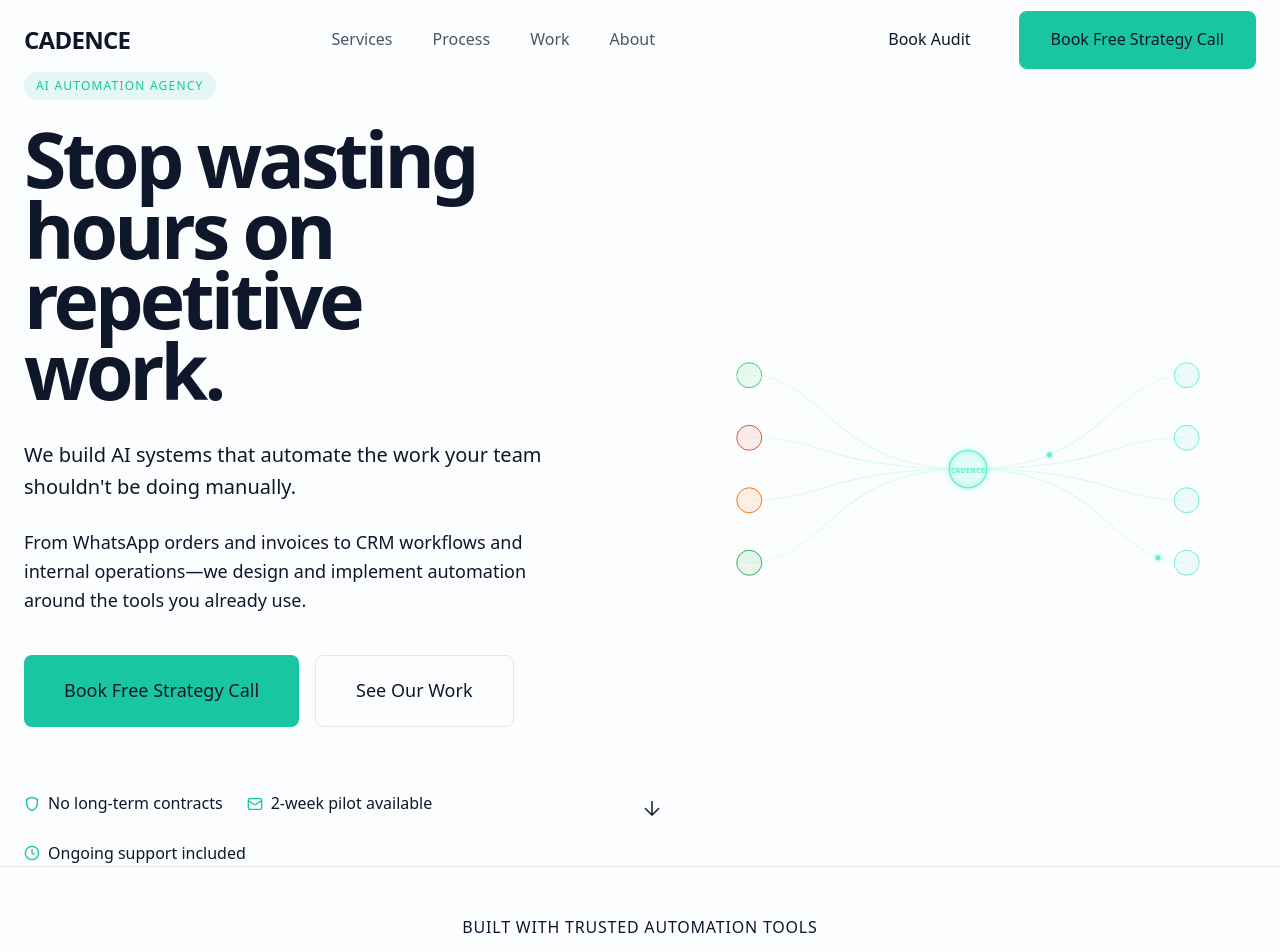
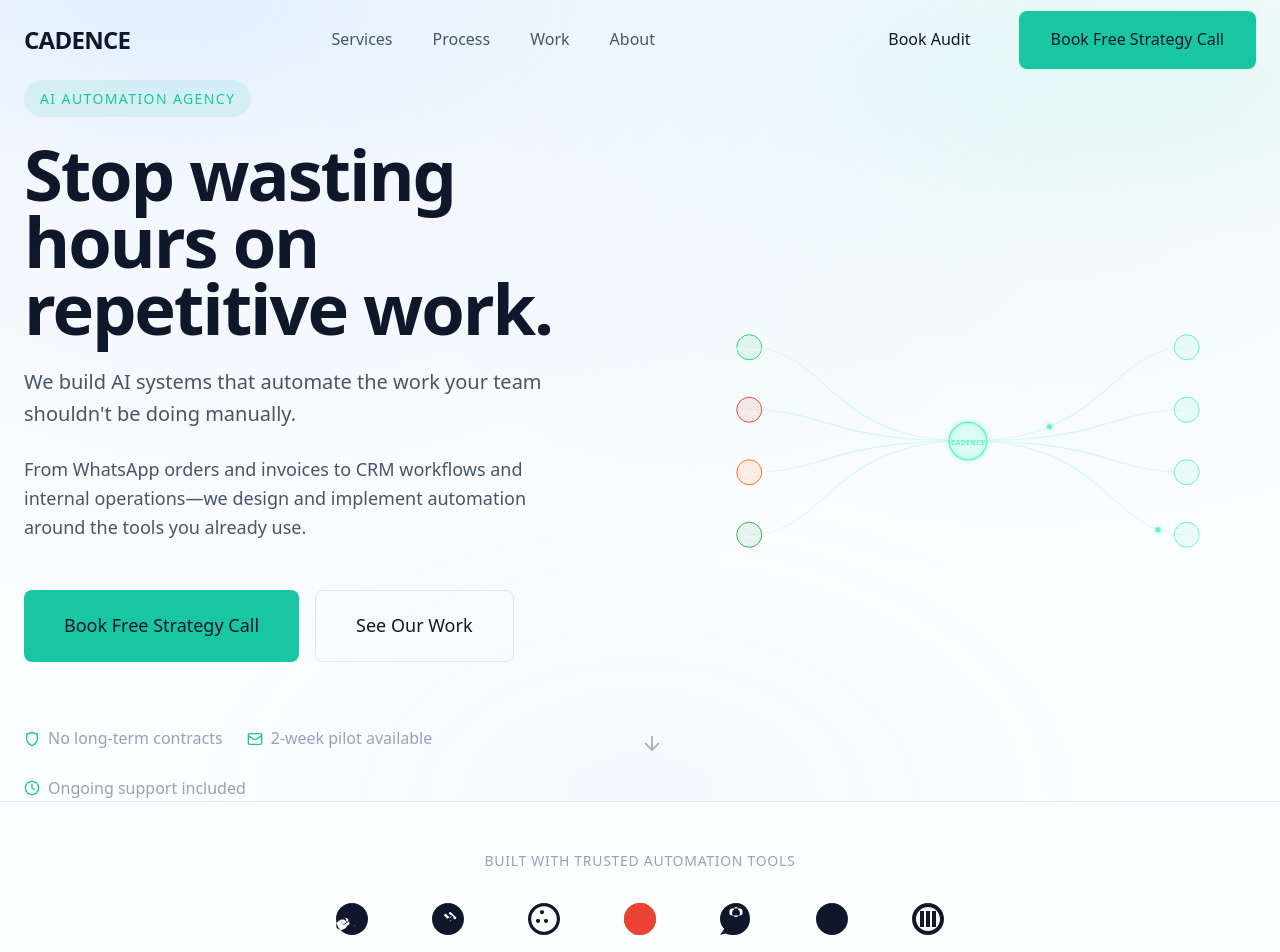
Before and after one commit to iamdevdhanush/Cadence, a Next.js app: page / in a window 1280 px wide. Shown: the top 952 px of the page. Built offline with nearby package versions, Linux system fonts and the light colour scheme.

Commit message:
feat: implement hero section and tools trust bar components

```diff
--- a/src/components/sections/Hero.tsx
+++ b/src/components/sections/Hero.tsx
@@ -7,21 +7,25 @@ import Link from 'next/link'
 
 export function Hero() {
   return (
-    <section className="relative min-h-screen flex items-center pt-[72px] overflow-hidden" aria-labelledby="hero-title">
-      <div className="container">
+    <section className="relative min-h-screen flex items-center pt-[80px] overflow-hidden bg-gradient-mesh" aria-labelledby="hero-title">
+      <div className="absolute inset-0" aria-hidden="true">
+        <div className="absolute top-0 left-0 w-full h-full bg-[radial-gradient(ellipse_at_20%_0%,rgba(80,160,255,0.08)_0%,transparent_60%)]" />
+        <div className="absolute top-0 right-0 w-full h-full bg-[radial-gradient(ellipse_at_80%_10%,rgba(24,199,161,0.06)_0%,transparent_50%)]" />
+      </div>
+      <div className="container relative">
         <div className="grid lg:grid-cols-2 gap-12 lg:gap-20 items-center">
           <div className="lg:pr-8">
             <StaggerContainer baseDelay={100} staggerDelay={100}>
               <ScrollReveal delay={0}>
-                <span className="inline-block px-3 py-1.5 text-xs font-medium tracking-widest uppercase text-accent bg-accent/10 rounded-pill mb-6">
+                <span className="inline-block px-4 py-2 text-caption font-medium tracking-widest uppercase text-accent bg-accent-soft rounded-pill mb-6">
                   AI Automation Agency
                 </span>
               </ScrollReveal>
               <ScrollReveal delay={100}>
                 <h1
                   id="hero-title"
-                  className="text-hero font-bold tracking-[-0.05em] leading-[0.92] text-text max-w-text"
-                  style={{ fontSize: 'clamp(46px, 6vw, 84px)' }}
+                  className="text-hero font-bold tracking-[-0.03em] leading-[0.95] text-text max-w-text"
+                  style={{ fontSize: 'clamp(44px, 5.5vw, 72px)' }}
                 >
                   Stop wasting hours on{' '}
                   <span className="relative">
@@ -30,17 +34,17 @@ export function Hero() {
                 </h1>
               </ScrollReveal>
               <ScrollReveal delay={200}>
-                <p className="mt-8 text-body-lg text-muted/90 max-w-text leading-relaxed">
+                <p className="mt-[24px] text-body-lg text-text-muted max-w-text leading-relaxed">
                   We build AI systems that automate the work your team shouldn&apos;t be doing manually.
                 </p>
               </ScrollReveal>
               <ScrollReveal delay={300}>
-                <p className="mt-6 text-body text-muted/70 max-w-text leading-relaxed">
+                <p className="mt-6 text-body text-text-muted max-w-text leading-relaxed">
                   From WhatsApp orders and invoices to CRM workflows and internal operations&mdash;we design and implement automation around the tools you already use.
                 </p>
               </ScrollReveal>
               <ScrollReveal delay={400}>
-                <div className="mt-10 flex flex-col sm:flex-row gap-4">
+                <div className="mt-12 flex flex-col sm:flex-row gap-4">
                   <Button size="lg" asChild>
                     <Link href="#contact">Book Free Strategy Call</Link>
                   </Button>
@@ -50,7 +54,7 @@ export function Hero() {
                 </div>
               </ScrollReveal>
               <ScrollReveal delay={500}>
-                <div className="mt-16 flex flex-wrap items-center gap-6 text-body-sm text-muted/50">
+                <div className="mt-16 flex flex-wrap items-center gap-6 text-body-sm text-text-light">
                   <span className="flex items-center gap-2">
                     <svg width="16" height="16" viewBox="0 0 24 24" fill="none" stroke="currentColor" strokeWidth="2" className="text-accent" aria-hidden="true">
                       <path d="M12 22s8-4 8-10V5l-8-3-8 3v7c0 6 8 10 8 10z" />
@@ -87,7 +91,7 @@ export function Hero() {
       </div>
 
       <div className="absolute bottom-10 left-1/2 -translate-x-1/2 animate-bounce" aria-hidden="true">
-        <svg width="24" height="24" viewBox="0 0 24 24" fill="none" stroke="currentColor" strokeWidth="1.5" className="text-muted/40">
+        <svg width="24" height="24" viewBox="0 0 24 24" fill="none" stroke="currentColor" strokeWidth="1.5" className="text-text-light">
           <path d="M12 5v14M19 12l-7 7-7-7" />
         </svg>
       </div>
--- a/src/components/sections/TrustBar.tsx
+++ b/src/components/sections/TrustBar.tsx
@@ -1,7 +1,6 @@
 'use client'
 
 import { ScrollReveal } from '@/components/motion/ScrollReveal'
-import Image from 'next/image'
 
 const tools = [
   { name: 'OpenAI', logo: 'openai' },
@@ -15,37 +14,40 @@ const tools = [
 
 const logos: Record<string, React.ReactNode> = {
   openai: (
-    <svg width="32" height="32" viewBox="0 0 32 32" fill="currentColor" aria-hidden="true">
+    <svg width="32" height="32" viewBox="0 0 32 32" fill="#0F172A" aria-hidden="true">
       <path d="M16.008 0C7.17 0 0 7.17 0 16c0 8.83 7.17 16 16.008 16 8.836 0 16-7.17 16-16C32.008 7.17 24.838 0 16.008 0zm3.312 22.575c-.24.33-.733.47-1.077.17a13.59 13.59 0 01-3.76-1.066c-.28-.1-.548-.14-.83-.14-.315 0-.597.05-.85.16-.5.2-.94.56-1.28.9-.335.35-.613.73-.828 1.12a10.93 10.93 0 01-3.078 2.53c-.768.46-1.6.68-2.48.68-1.263 0-2.39-.38-3.375-1.125-1.02-.78-1.53-1.88-1.53-3.29 0-1.868.765-3.35 2.29-4.44 1.03-1.1 2.285-1.65 3.76-1.65.394 0 .777.04 1.15.11.46.08.89.25 1.29.49.39.24.725.59.99.96.15.22.25.47.25.73 0 .643-.212 1.2-.64 1.66a2.48 2.48 0 01-1.75.68c-.74 0-1.37-.27-1.88-.8-.5-.53-.75-1.21-.75-2.036 0-.96.334-1.79 1.004-2.48.67-.68 1.57-1.02 2.69-1.02.957 0 1.826.25 2.605.73.77.49 1.33 1.17 1.7 1.99.36.81.54 1.83.54 3.05 0 1.065-.18 1.95-.53 2.66zm-3.645-4.89c0-.84-.145-1.53-.44-2.05-.29-.5-.73-.74-1.31-.74-.553 0-.98.214-1.28.645-.29.42-.43.99-.43 1.706 0 .746.135 1.33.404 1.75.27.42.7.63 1.28.63.58 0 1.03-.25 1.35-.76zm-6.592-3.405c-.16-.02-.31-.03-.46-.03-.59 0-1.14.13-1.63.38-.5.25-.94.67-1.31 1.25-.37.58-.55 1.31-.55 2.17 0 .98.22 1.82.66 2.52.44.69 1.02 1.04 1.74 1.04.37 0 .71-.04 1.03-.11.39-.1.7-.28 1.0-.52.32-.24.55-.58.67-1.02l.04-.21h1.4v-1.15h-1.4v-1.03c0-.56-.08-1.02-.24-1.38-.16-.36-.42-.65-.78-.87-.36-.22-.8-.33-1.3-.33z" />
     </svg>
   ),
   claude: (
-    <svg width="32" height="32" viewBox="0 0 32 32" fill="currentColor" aria-hidden="true">
+    <svg width="32" height="32" viewBox="0 0 32 32" fill="#0F172A" aria-hidden="true">
       <path d="M16 0C7.163 0 0 7.163 0 16s7.163 16 16 16 16-7.163 16-16S24.837 0 16 0zm5.916 11.833c-.207-.207-.524-.207-.73 0l-5.542 5.542-1.427-1.427c-.207-.207-.524-.207-.73 0l-1.017 1.017c-.207.207-.207.524 0 .73l2.5 2.5c.207.207.524.207.73 0l5.79-5.79c.207-.207.207-.524 0-.73L16.938 10.81c-.207-.207-.207-.524 0-.73l1.017-1.017c.207-.207.524-.207.73 0l5.542 5.542c.207.207.207.524 0 .73l-1.017 1.017c-.207.207-.524.207-.73 0l-2.5-2.5c-.207-.207-.524-.207-.73 0l-5.79 5.79c-.207.207-.207.524 0 .73l1.017 1.017c.207.207.524.207.73 0l2.5-2.5c.207-.207.207-.524 0-.73l-5.542-5.542c-.207-.207-.207-.524 0-.73l1.017-1.017c.207-.207.524-.207.73 0l5.542 5.542c.207.207.207.524 0 .73l-1.017 1.017c-.207.207-.524.207-.73 0l-2.5-2.5z" />
     </svg>
   ),
   n8n: (
-    <svg width="32" height="32" viewBox="0 0 32 32" fill="currentColor" aria-hidden="true">
+    <svg width="32" height="32" viewBox="0 0 32 32" fill="#0F172A" aria-hidden="true">
       <path d="M16 0C7.163 0 0 7.163 0 16s7.163 16 16 16 16-7.163 16-16S24.837 0 16 0zm0 28.8c-7.07 0-12.8-5.73-12.8-12.8S8.93 3.2 16 3.2s12.8 5.73 12.8 12.8-5.73 12.8-12.8 12.8zm-4-10.8c0 1.1-.9 2-2 2s-2-.9-2-2 0-2 2-2 2 .9 2 2zm8 0c0 1.1-.9 2-2 2s-2-.9-2-2 0-2 2-2 2 .9 2 2zm-4-8.8c0 1.1-.9 2-2 2s-2-.9-2-2 0-2 2-2 2 .9 2 2z" />
     </svg>
   ),
   google: (
-    <svg width="32" height="32" viewBox="0 0 32 32" fill="currentColor" aria-hidden="true">
-      <path d="M16 0C7.163 0 0 7.163 0 16s7.163 16 16 16 16-7.163 16-16S24.837 0 16 0zm4.5 12.5c0 .8-.2 1.5-.5 2H16v4.5h4.5c-.5 1.2-1.4 2.1-2.6 2.8v2.7c1.6-.7 2.8-2 2.8-3.5 0-2.5-1.7-4.5-4.2-4.5-1.2 0-2.3.5-3.1 1.3l-1.1-1.1C16.5 6.5 18.4 5 20.5 5c2.8 0 5 2.2 5 5s-2.2 5-5 5zm-11.5 0c0-2.8 2.2-5 5-5 1.2 0 2.3.5 3.1 1.3l1.1 1.1c-.8.8-1.8 1.3-3.1 1.3-2.5 0-4.5-2-4.5-4.5s2-4.5 4.5-4.5c1.1 0 2 .4 2.6 1v-2.7C17.4 7.1 16.5 6.2 15.3 6c-2.5 0-4.2 2-4.2 4.5z" />
+    <svg width="32" height="32" viewBox="0 0 32 32" aria-hidden="true">
+      <path fill="#4285F4" d="M16 0C7.163 0 0 7.163 0 16s7.163 16 16 16 16-7.163 16-16S24.837 0 16 0zm4.5 12.5c0 .8-.2 1.5-.5 2H16v4.5h4.5c-.5 1.2-1.4 2.1-2.6 2.8v2.7c1.6-.7 2.8-2 2.8-3.5 0-2.5-1.7-4.5-4.2-4.5-1.2 0-2.3.5-3.1 1.3l-1.1-1.1C16.5 6.5 18.4 5 20.5 5c2.8 0 5 2.2 5 5s-2.2 5-5 5zm-11.5 0c0-2.8 2.2-5 5-5 1.2 0 2.3.5 3.1 1.3l1.1 1.1c-.8.8-1.8 1.3-3.1 1.3-2.5 0-4.5-2-4.5-4.5s2-4.5 4.5-4.5c1.1 0 2 .4 2.6 1v-2.7C17.4 7.1 16.5 6.2 15.3 6c-2.5 0-4.2 2-4.2 4.5z"/>
+      <path fill="#34A853" d="M16 0C7.163 0 0 7.163 0 16s7.163 16 16 16 16-7.163 16-16S24.837 0 16 0zm-7 21.5c-1.2 0-2.3-.5-3.1-1.3l-1.1 1.1C6.5 23.5 8.4 25 10.5 25c2.5 0 4.5-2 4.5-4.5s-2-4.5-4.5-4.5c-1.1 0-2 .4-2.6 1v-2.7c3.1.2 5.5 2.6 5.5 5.7 0 1.2-.4 2.3-1 3.1l1.1 1.1C22.5 14.5 21 12.8 19 12.8c-2.5 0-4.5 2-4.5 4.5s2 4.5 4.5 4.5c1.1 0 2-.4 2.6-1v2.7c-3.1-.2-5.5-2.6-5.5-5.7z"/>
+      <path fill="#FBBC05" d="M16 0C7.163 0 0 7.163 0 16s7.163 16 16 16 16-7.163 16-16S24.837 0 16 0zm7-3.5c-.8 1.2-1.8 2.1-3.1 2.8v-2.7c1.1-.8 1.8-1.8 2.2-3.1-.3-.9-.9-1.7-1.7-2.2-.8-.5-1.7-.8-2.6-.8-2.5 0-4.5 2-4.5 4.5s2 4.5 4.5 4.5c1.1 0 2-.4 2.6-1v2.7c-3.1-.2-5.5-2.6-5.5-5.7 0-1.2.4-2.3 1-3.1l-1.1-1.1C9.5 8.5 11.4 7 13.5 7c2.5 0 4.5 2 4.5 4.5s-2 4.5-4.5 4.5c-1.1 0-2-.4-2.6 1v2.7c3.1.2 5.5 2.6 5.5 5.7z"/>
+      <path fill="#EA4335" d="M16 0C7.163 0 0 7.163 0 16s7.163 16 16 16 16-7.163 16-16S24.837 0 16 0zm-4.5 17.5c0-1.2.2-2.3.5-3.1h-4.5c-.8.8-1.4 1.8-1.8 3.1 0 .8.2 1.6.5 2.3h4.5c-.3.7-.5 1.5-.5 2.3v2.7c1.6.7 2.8 2 2.8 3.5 0 2.5-1.7 4.5-4.2 4.5-1.2 0-2.3-.5-3.1-1.3l-1.1 1.1C16.5 29.5 18.4 31 20.5 31c2.8 0 5-2.2 5-5s-2.2-5-5-5z"/>
     </svg>
   ),
   whatsapp: (
-    <svg width="32" height="32" viewBox="0 0 32 32" fill="currentColor" aria-hidden="true">
+    <svg width="32" height="32" viewBox="0 0 32 32" fill="#0F172A" aria-hidden="true">
       <path d="M16 0C7.163 0 0 7.163 0 16c0 3.9 1.6 7.4 4.2 9.9L0 32l5.4-1.6c2.7 1 5.6 1.6 8.6 1.6 8.837 0 16-7.163 16-16S24.837 0 16 0zm0 4c1.1 0 2 .9 2 2s-.9 2-2 2-2-.9-2-2 .9-2 2-2zm0 10c-2.2 0-4-1.8-4-4s1.8-4 4-4 4 1.8 4 4-1.8 4-4 4zm6.5-4c0 1.4-1.1 2.5-2.5 2.5h-8c-1.4 0-2.5-1.1-2.5-2.5v-2c0-1.4 1.1-2.5 2.5-2.5h8c1.4 0 2.5 1.1 2.5 2.5v2z" />
     </svg>
   ),
   slack: (
-    <svg width="32" height="32" viewBox="0 0 32 32" fill="currentColor" aria-hidden="true">
+    <svg width="32" height="32" viewBox="0 0 32 32" fill="#0F172A" aria-hidden="true">
       <path d="M16 0C7.163 0 0 7.163 0 16s7.163 16 16 16 16-7.163 16-16S24.837 0 16 0zm-2 6c-1.1 0-2 .9-2 2v4c0 1.1.9 2 2 2s2-.9 2-2v-4c0-1.1-.9-2-2-2zm0 12c-1.1 0-2 .9-2 2v4c0 1.1.9 2 2 2s2-.9 2-2v-4c0-1.1-.9-2-2-2zm-6-8c-1.1 0-2 .9-2 2v4c0 1.1.9 2 2 2s2-.9 2-2v-4c0-1.1-.9-2-2-2zm12 8c1.1 0 2-.9 2-2v-4c0-1.1-.9-2-2-2s-2 .9-2 2v4c0 1.1.9 2 2 2z" />
     </svg>
   ),
   notion: (
-    <svg width="32" height="32" viewBox="0 0 32 32" fill="currentColor" aria-hidden="true">
+    <svg width="32" height="32" viewBox="0 0 32 32" fill="#0F172A" aria-hidden="true">
       <path d="M16 0C7.163 0 0 7.163 0 16s7.163 16 16 16 16-7.163 16-16S24.837 0 16 0zm0 28c-6.627 0-12-5.373-12-12S9.373 4 16 4s12 5.373 12 12-5.373 12-12 12zm-2-20h4v16h-4V8zm-6 0h4v16h-4V8zm12 0h4v16h-4V8z" />
     </svg>
   ),
@@ -56,14 +58,14 @@ export function TrustBar() {
     <section className="border-y border-border py-12" aria-labelledby="trust-title">
       <div className="container">
         <ScrollReveal delay={0}>
-          <p id="trust-title" className="text-body-sm font-medium tracking-wider uppercase text-muted/60 text-center mb-8">
+          <p id="trust-title" className="text-caption font-medium tracking-wider uppercase text-text-light text-center mb-8">
             Built with trusted automation tools
           </p>
         </ScrollReveal>
         <div className="flex flex-wrap items-center justify-center gap-8 md:gap-16">
           {tools.map((tool, index) => (
-            <ScrollReveal key={tool.name} delay={index * 50} className="opacity-60 hover:opacity-100 transition-opacity duration-medium">
-              <span className="flex items-center gap-2 text-body-sm text-muted/50" style={{ filter: 'grayscale(100%)' }}>
+            <ScrollReveal key={tool.name} delay={index * 50} className="opacity-50 hover:opacity-100 transition-opacity duration-medium">
+              <span className="flex items-center gap-2 text-body-sm text-text-light">
                 {logos[tool.logo]}
               </span>
             </ScrollReveal>
```
